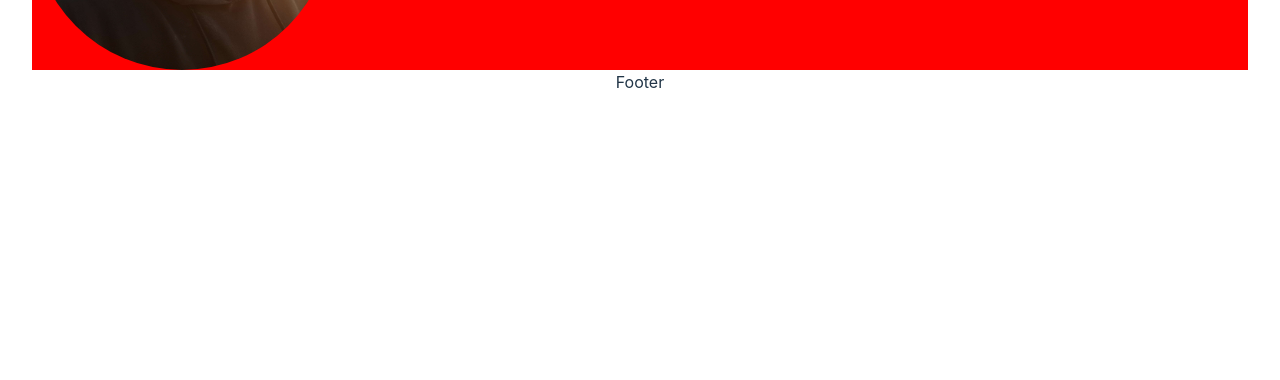
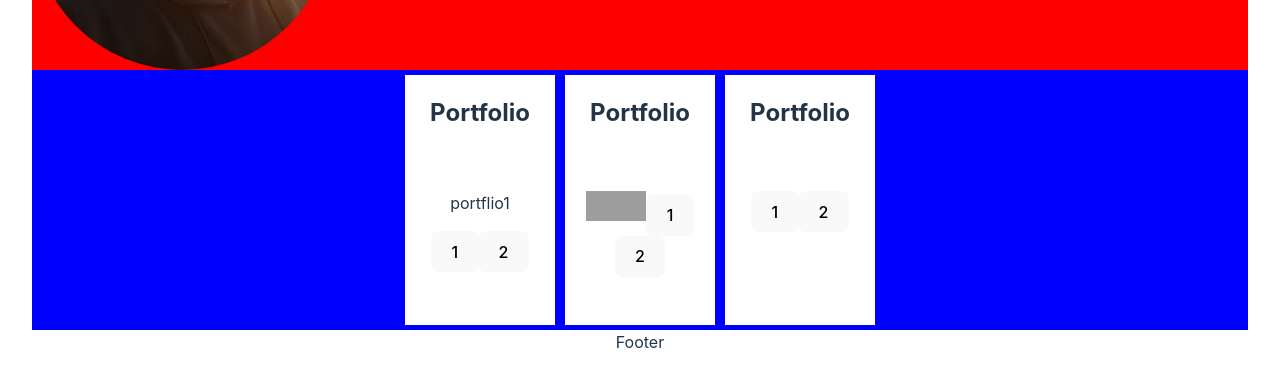
Before and after one commit to Damian-16/myPortfolio, a React (Vite) app: page / in a window 1280 px wide. Shown: the part 880-1260 px from the top of the page. Before the commit the page ends 1006 px from the top, so only its background shows below. Built offline with nearby package versions, Linux system fonts and the light colour scheme; grey boxes are pictures that could not be loaded.

Commit message:
added icons & techstack

```diff
--- a/src/components/homeView.jsx
+++ b/src/components/homeView.jsx
@@ -2,13 +2,14 @@ import React from "react";
 import Navbar from "./navbar";
 
 import Footer from "./footer";
+import Portfolio from "./portfolio";
 
 
 const HomeView = () => {
   return (
     <>
       <Navbar />
-
+      <Portfolio/>
 
       <Footer/>
     </>
--- a/src/components/navbar.jsx
+++ b/src/components/navbar.jsx
@@ -14,7 +14,7 @@ const Navbar = () => {
           <a href="/">Inicio</a>
         </li>
         <li style={styles.navbarItem}>
-          <a href="/portafolio">Portafolio</a>
+          <a href="#portfolio">Portafolio</a>
         </li>
         <li style={styles.navbarItem}>
           <a href="#contact">Contacto</a>
--- a/src/components/portfolio.jsx
+++ b/src/components/portfolio.jsx
@@ -1,9 +1,33 @@
-import React from 'react'
+import React from "react";
+import { getStyles } from "../styles/styles";
+import { proyects, techIcons } from "../utils/constants";
 
 const Portfolio = () => {
+  const styles = getStyles();
+  const returnIcons = (icons) => {
+    const newIcons = techIcons.filter((icon) => icons.includes(icon.name));
+    return newIcons.map((item) => <img key={item.name}src={item.icon} alt={item.name} style={{width:30,height:30}}></img>);
+  };
+
+  const mapProyects = () => {
+    return proyects.map((item) => (
+      <div key={item.id} style={styles.box}>
+        <h2>{item.title}</h2>
+        <img></img>
+        <p>{item.description}</p>
+        <div style={styles.actionsBox}>
+          {returnIcons(item.techStack)}
+          <button>1</button>
+          <button>2</button>
+        </div>
+      </div>
+    ));
+  };
   return (
-    <div>Portfolio</div>
-  )
-}
+    <div id="portfolio" style={styles.portfolioContainer}>
+      {mapProyects()}
+    </div>
+  );
+};
 
-export default Portfolio
+export default Portfolio;
--- a/src/styles/styles.js
+++ b/src/styles/styles.js
@@ -30,7 +30,7 @@ export function getStyles() {
       flexDirection: "column",
     },
     cover: {
-      width: "100%",
+      width: "98%",
       borderRadius: 3,
       maxHeight: 400,
     },
@@ -45,6 +45,24 @@ export function getStyles() {
     },
     contentButtons:{
       alignItems: 'center',
-    }
+    },
+    portfolioContainer: {
+      backgroundColor:"blue",
+      width:"100%",
+      flex:1,
+      display:'flex',
+      justifyContent: "center",
+      flexWrap:'wrap'
+    },
+    box:{
+      height:250,
+      width:150,
+      backgroundColor:"white",
+      margin:5
+    },
+    actionsBox:{
+
+    },
+
   };
 }
--- /dev/null
+++ b/src/utils/constants.js
@@ -0,0 +1,39 @@
+export const proyects = [{
+    id:1,
+    title: 'Portfolio',
+    previewImg:'',
+    description: 'portflio1',
+    techStack: '',
+    gitHubLink: '',
+    demoLink: '',
+
+  },
+  { id:2,
+    title: 'Portfolio',
+    previewImg:'',
+    description: '',
+    techStack: ['React','Redux'],
+    gitHubLink: '',
+    demoLink: '',
+
+  },
+  { id:3,
+    title: 'Portfolio',
+    previewImg:'',
+    description: '',
+    techStack: '',
+    gitHubLink: '',
+    demoLink: '',
+
+  }];
+
+  export const techIcons = [
+    {
+     name:'React',
+     icon:'https://icon-library.com/images/react-icon/react-icon-29.jpg'
+    },
+    {
+        name:'Redux',
+        icon:'https://icon-library.com/images/react-icon/react-icon-28.jpg'
+    }
+  ]
```
